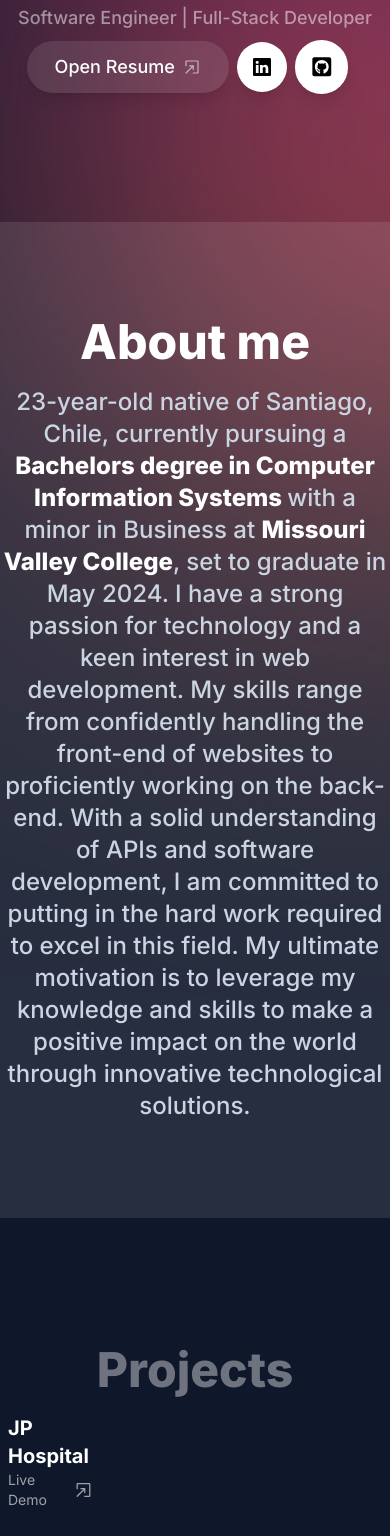
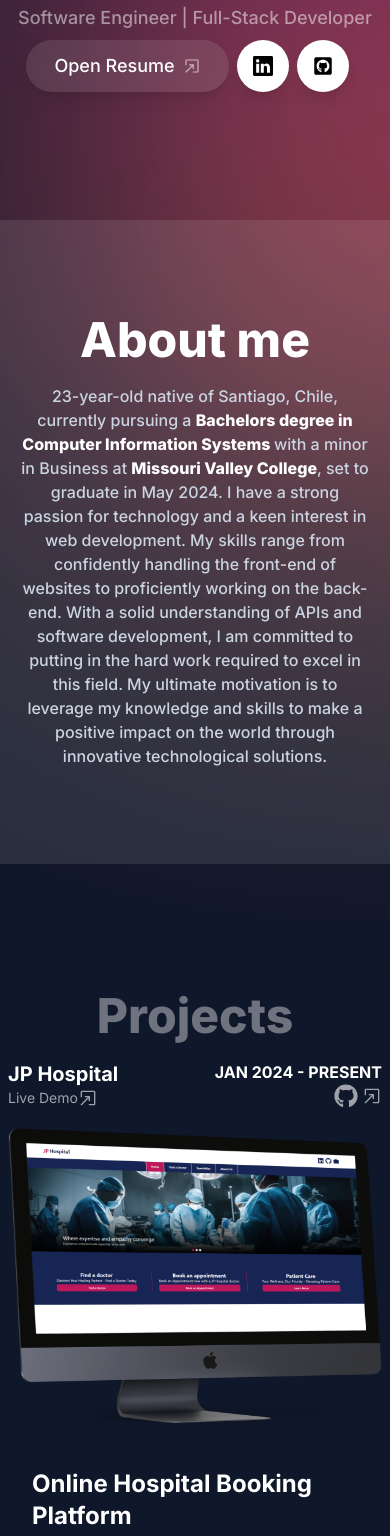
Before and after one commit to MrJuanPabloTheCreator/Portfolio, a Next.js app: page / in a window 390 px wide. Shown: the part 448-1984 px from the top of the page. Built offline with nearby package versions, Linux system fonts and the light colour scheme.

Commit message:
Responsive Fix Projects

```diff
--- a/app/globals.css
+++ b/app/globals.css
@@ -90,6 +90,10 @@ body {
   opacity: 0;
 }
 
+.container-sm{
+  opacity: 1;
+}
+
 .parent:hover .container-text {
   opacity: 1;
   transition: opacity 1.5s ease-in-out 0.3s;
@@ -98,3 +102,7 @@ body {
 .container-text{
   opacity: 0;
 }
+
+.container-text-sm{
+  opacity: 1;
+}
--- a/components/about.tsx
+++ b/components/about.tsx
@@ -14,7 +14,7 @@ export const About = () => {
       <h2 className="font-extrabold text-white text-center mb-5 text-5xl">
         About me
       </h2>
-      <p className="font-medium text-2xl text-center sm:w-[700px] md:w-[1100px] text-slate-300">
+      <p className="font-medium text-md md:text-2xl text-center mx-5 md:w-[1100px] text-slate-300">
         23-year-old native of Santiago, Chile, currently pursuing a <span className="font-extrabold text-white">Bachelors degree in Computer Information Systems </span>
         with a minor in Business at <span className="font-extrabold text-white">Missouri Valley College</span>, set to graduate in May 2024. I have a strong passion for technology
         and a keen interest in web development. My skills range from confidently handling the front-end of websites to proficiently
--- a/components/landing.tsx
+++ b/components/landing.tsx
@@ -56,17 +56,17 @@ export const Landing = () => {
                         </a>
 
                         <a
-                        className="bg-white p-4 text-black shadow-lg hover:text-gray-950 flex items-center gap-2 rounded-full hover:scale-[1.15] active:scale-105 transition cursor-pointer borderBlack"
-                        href="https://www.linkedin.com/in/juanpcerda/"
-                        target="_blank"
+                            className="bg-white p-4 text-black text-xl shadow-lg flex items-center gap-2 rounded-full hover:scale-[1.15] active:scale-105 transition cursor-pointer"
+                            href="https://www.linkedin.com/in/juanpcerda/"
+                            target="_blank"
                         >
                             <BsLinkedin />
                         </a>
 
                         <a
-                        className="bg-white p-4 text-black shadow-lg flex items-center gap-2 text-[1.35rem] rounded-full hover:scale-[1.15] hover:text-gray-950 active:scale-105 transition cursor-pointer borderBlack dark:bg-white/10 dark:text-white/60"
-                        href="https://github.com/MrJuanPabloTheCreator"
-                        target="_blank"
+                            className="bg-white p-4 text-black text-xl shadow-lg flex items-center gap-2 rounded-full hover:scale-[1.15] active:scale-105 transition cursor-pointer"
+                            href="https://github.com/MrJuanPabloTheCreator"
+                            target="_blank"
                         >
                             <FaGithubSquare />
                         </a>
--- a/components/projects/jp-hospital.tsx
+++ b/components/projects/jp-hospital.tsx
@@ -13,7 +13,7 @@ export const JpHospital = () => {
       className="flex flex-col space-y-5 parent"
     >
       <div className="flex justify-between">
-        <div className="flex flex-col md:container">
+        <div className="flex flex-col container-sm md:container">
           <h3 className="text-white text-xl md:text-3xl font-bold">JP Hospital</h3>
           <Link
             target="_blank" href="https://jp-hospital.vercel.app/"
@@ -23,7 +23,7 @@ export const JpHospital = () => {
             <RxOpenInNewWindow size={20}/>
           </Link>
         </div>
-        <div className="flex flex-col items-end justify-start container">
+        <div className="flex flex-col items-end justify-start container-sm md:container">
           <p className="text-white text-md md:text-lg font-bold">
             JAN 2024 - PRESENT
           </p>
@@ -37,9 +37,10 @@ export const JpHospital = () => {
           </Link>
         </div>
       </div>
-      <div className="flex justify-center">
+      <div className="flex flex-col md:flex-row justify-center">
         <img src="iMacPro.png" className="hidden md:block absolute h-[430px] pjimg1"/>
-        <div className="flex justify-end w-full md:h-[430px] container-text">
+        <img src="iMacPro.png" className="md:hidden h-[300px]"/>
+        <div className="flex justify-end w-full md:h-[430px] container-text-sm md:container-text">
           <div className="flex flex-col justify-between w-[350px] space-y-10 md:space-y-0 py-10 md:my-20">
             <div className="flex flex-col">
               <h1 className="text-white font-bold text-2xl">
```
